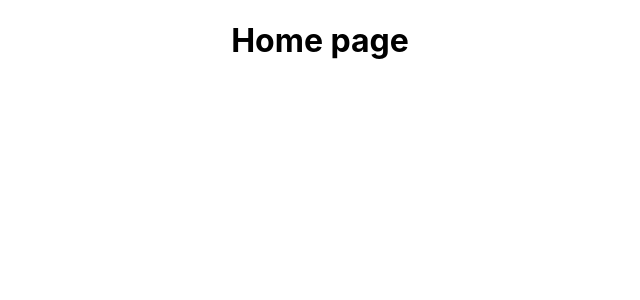
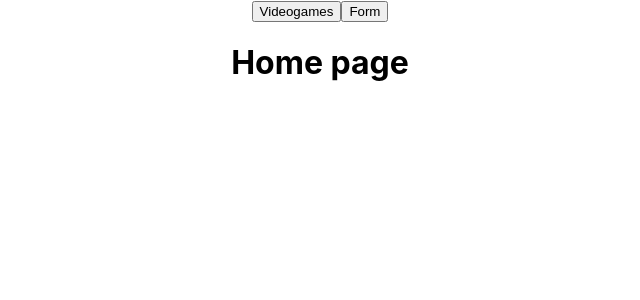
Before and after one commit to PatoProgramador/PI-Videogames, a React (Create React App) app in the folder client/: page /videogames in a window 1280 px wide. Shown: the top 300 px of the page, without its empty margins (320-960 px from the left). Built offline with nearby package versions, Linux system fonts and the light colour scheme.

Commit message:
Links entre componentes

```diff
--- a/client/src/App.js
+++ b/client/src/App.js
@@ -9,9 +9,9 @@ function App() {
   return (
     <div className="App">
       <Route exact path="/" component={Landing}/>
-      <Route path="/Videogames" component={Home}/>
-      <Route path="/Detail/:id" component={Detail}/>
-      <Route path="/Form" component={Form}/>
+      <Route path="/videogames" component={Home}/>
+      <Route path="/detail/:id" component={Detail}/>
+      <Route path="/form" component={Form}/>
     </div>
   );
 }
--- a/client/src/components/Home/Home.jsx
+++ b/client/src/components/Home/Home.jsx
@@ -1,6 +1,9 @@
+import NavBar from "../NavBar/NavBar";
+
 const Home =() => {
     return (
         <>
+            <NavBar/>
             <h1>Home page</h1>
         </>
     )
--- /dev/null
+++ b/client/src/components/NavBar/NavBar.jsx
@@ -0,0 +1,15 @@
+import {Link} from "react-router-dom";
+
+const NavBar =() => {
+    return (
+        <>
+            <Link to="/videogames">
+                <button>Videogames</button>
+            </Link>
+            <Link to="/form">
+                <button>Form</button>
+            </Link>
+        </>
+    )
+};
+export default NavBar;
--- a/client/src/components/landingPage/Landing.jsx
+++ b/client/src/components/landingPage/Landing.jsx
@@ -1,7 +1,12 @@
+import { Link } from "react-router-dom";
+
 const Landing =() => {
     return (
         <>
             <h1>landing page</h1>
+            <Link to="/videogames">
+                <button>Home</button>
+            </Link>
         </>
     )
 };
```
